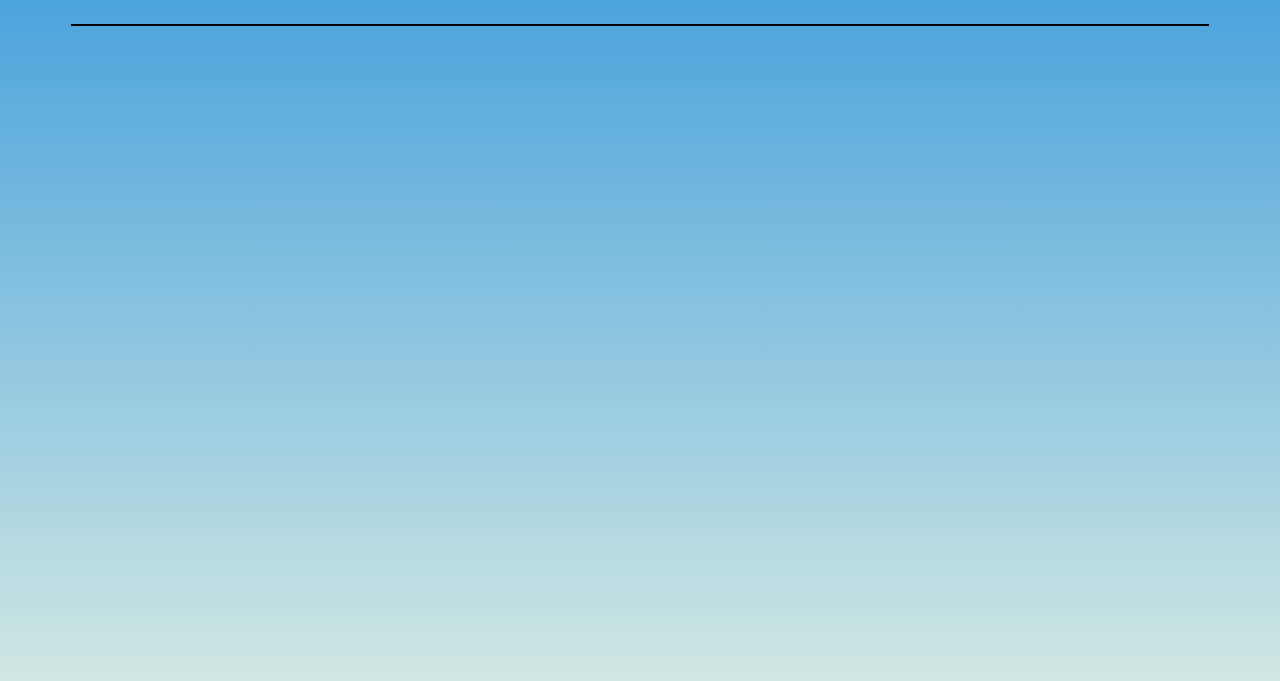
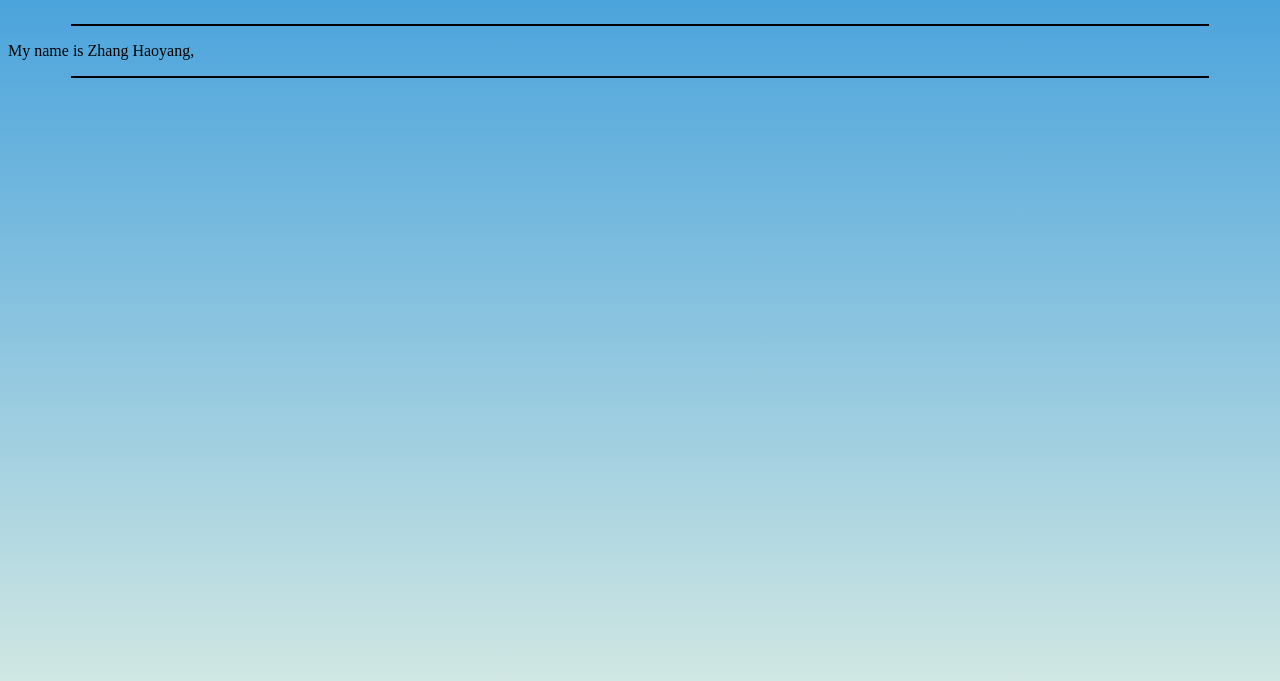
Before and after one commit to ZhangHaoyang493/ZhangHaoyang493.github.io, a plain HTML site: page index.html in a window 1280 px wide. Shown: the part 119-800 px from the top of the page. Drawn offline with Linux system fonts and the light colour scheme.

Commit message:
add introduction

```diff
--- a/index.html
+++ b/index.html
@@ -12,6 +12,12 @@
     </div>
     <div class="line"></div>
 
-    <div id="link-zone"></div>
+    <div id="introduction">
+        <p id="my-introduction">
+            My name is Zhang Haoyang,
+        </p>
+    </div>
+
+    <div class="line"></div>
 </body>
 </html>
```
